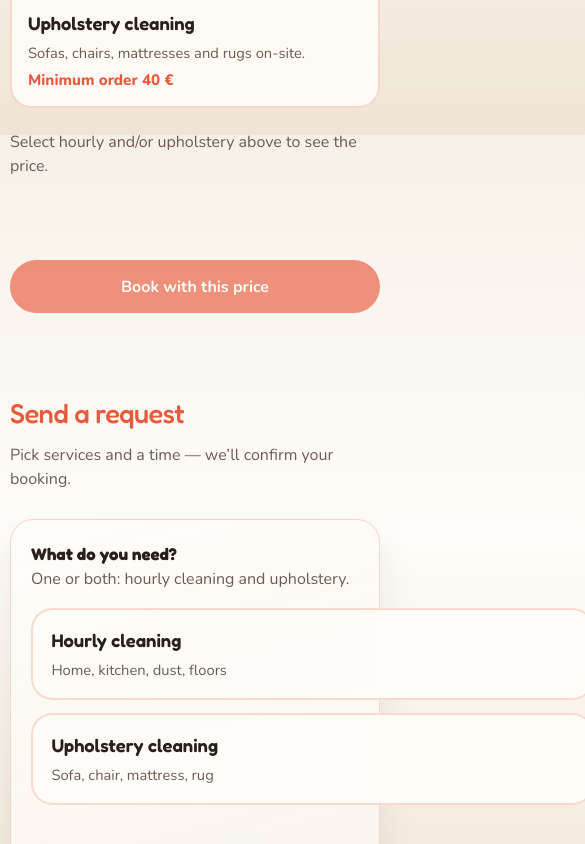
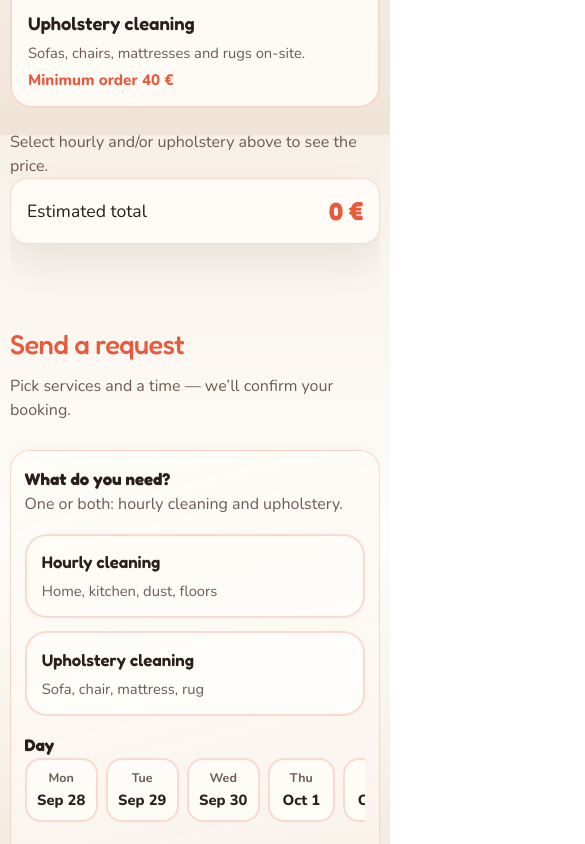
Before and after one commit to mrmogaragnar-art/missclean, a Next.js app: page / in a window 390 px wide. Shown: the part 2397-3241 px from the top of the page, 585 px wide, since content can reach past the window. Built offline with nearby package versions, Linux system fonts and the light colour scheme.

Commit message:
feat: sync calculator into booking form live and fix mobile overflow
Drop the apply button so selections flow straight into the form, and keep the booking panel within the phone screen width.

Co-authored-by: Cursor <cursoragent@cursor.com>

```diff
--- a/src/app/globals.css
+++ b/src/app/globals.css
@@ -791,7 +791,17 @@ main {
   margin: 0.25rem 0 0;
 }
 
+.book {
+  max-width: 100%;
+  min-width: 0;
+  overflow-x: hidden;
+}
+
 .book-panel {
+  width: 100%;
+  max-width: 100%;
+  min-width: 0;
+  box-sizing: border-box;
   padding: 1.35rem 1.25rem 1.45rem;
   border: 1px solid var(--line);
   border-radius: calc(var(--radius) + 0.2rem);
@@ -802,16 +812,22 @@ main {
       rgba(247, 240, 232, 0.88) 100%
     );
   box-shadow: var(--shadow);
+  overflow-x: hidden;
 }
 
 .slot-row {
   display: flex;
   flex-wrap: nowrap;
   gap: 0.5rem;
+  width: 100%;
+  max-width: 100%;
+  min-width: 0;
   overflow-x: auto;
+  overscroll-behavior-x: contain;
   padding-bottom: 0.35rem;
-  margin-bottom: 0.85rem;
+  margin: 0 0 0.35rem;
   -webkit-overflow-scrolling: touch;
+  scrollbar-width: thin;
 }
 
 .slot-chip {
@@ -1364,15 +1380,45 @@ main {
 .calc-total {
   display: flex;
   justify-content: space-between;
-  align-items: baseline;
+  align-items: center;
   gap: 1rem;
-  margin: 0 0 1rem;
+  width: 100%;
+  margin: 0;
   padding: 1rem 1.1rem;
   border: 1px solid var(--line);
   border-radius: 1.1rem;
   background: rgba(255, 253, 249, 0.92);
+  font: inherit;
   font-size: 1.1rem;
+  color: inherit;
+  text-align: left;
   box-shadow: var(--shadow);
+  cursor: pointer;
+  transition:
+    border-color 0.2s ease,
+    background 0.2s ease,
+    transform 0.15s ease;
+}
+
+.calc-total > span {
+  display: grid;
+  gap: 0.15rem;
+}
+
+.calc-total-hint {
+  font-style: normal;
+  font-size: 0.78rem;
+  font-weight: 700;
+  color: var(--terracotta);
+}
+
+.calc-total.is-live {
+  border-color: rgba(232, 90, 60, 0.45);
+  background: linear-gradient(
+    135deg,
+    rgba(255, 253, 249, 0.98) 0%,
+    rgba(232, 90, 60, 0.08) 100%
+  );
 }
 
 .calc-total.is-sticky {
@@ -1382,6 +1428,12 @@ main {
   backdrop-filter: blur(8px);
 }
 
+.calc-total:hover,
+.calc-total:focus-visible {
+  border-color: var(--terracotta);
+  outline: none;
+}
+
 .calc-total strong {
   font-family: var(--font-display), sans-serif;
   font-size: 1.8rem;
@@ -1391,11 +1443,31 @@ main {
 .booking-form {
   display: grid;
   gap: 1.1rem;
-  max-width: 40rem;
+  width: 100%;
+  max-width: min(40rem, 100%);
+  min-width: 0;
+}
+
+.booking-form > * {
+  min-width: 0;
+  max-width: 100%;
+}
+
+.booking-form .field,
+.booking-form input,
+.booking-form textarea,
+.booking-form .btn {
+  max-width: 100%;
+  box-sizing: border-box;
 }
 
 .book .section-head {
-  max-width: 40rem;
+  max-width: min(40rem, 100%);
+}
+
+.book-panel .service-pick {
+  width: 100%;
+  margin-bottom: 0;
 }
 
 .form-summary {
@@ -1404,6 +1476,8 @@ main {
   border: 1px solid rgba(232, 90, 60, 0.18);
   border-radius: calc(var(--radius) - 0.15rem);
   background: rgba(255, 253, 249, 0.72);
+  overflow-wrap: anywhere;
+  word-break: break-word;
 }
 
 .form-summary.is-from-calc {
@@ -1730,6 +1804,39 @@ main {
 @media (max-width: 719px) {
   main {
     width: min(1120px, calc(100% - 1.25rem));
+    max-width: 100%;
+    overflow-x: hidden;
+  }
+
+  .book-panel {
+    padding: 1rem 0.85rem 1.15rem;
+    border-radius: var(--radius);
+  }
+
+  .book-panel .service-pick-card {
+    grid-template-columns: 1fr;
+  }
+
+  .book-panel .service-pick-body-solo {
+    padding: 0.9rem 0.95rem;
+  }
+
+  .book-panel .service-pick-title {
+    font-size: 1.05rem;
+  }
+
+  .form-summary {
+    padding: 0.85rem 0.9rem;
+    font-size: 0.92rem;
+  }
+
+  .slot-chip {
+    min-width: 4.2rem;
+    padding: 0.55rem 0.65rem;
+  }
+
+  .hours-stepper {
+    max-width: 100%;
   }
 
   .site-header {
@@ -1901,7 +2008,6 @@ main {
     bottom: 0.5rem;
   }
 
-  .calc-apply,
   .booking-form .btn {
     width: 100%;
   }
--- a/src/components/BookingForm.tsx
+++ b/src/components/BookingForm.tsx
@@ -13,7 +13,7 @@ import {
 import { formatDayLabel, getBookableDays } from "@/lib/slots";
 
 export type CalcSnapshot = {
-  /** Changes on every "Use in form" click so the form always re-syncs */
+  /** Changes whenever the calculator selection updates */
   id: number;
   wantHourly: boolean;
   wantDry: boolean;
@@ -56,6 +56,7 @@ export function BookingForm({ snapshot }: Props) {
 
   useEffect(() => {
     if (!snapshot) return;
+    const hasOrder = snapshot.wantHourly || snapshot.wantDry;
     setWantHourly(snapshot.wantHourly);
     setWantDry(snapshot.wantDry);
     setHours(snapshot.hours);
@@ -63,10 +64,9 @@ export function BookingForm({ snapshot }: Props) {
     setBothSides([...(snapshot.bothSides ?? [])]);
     setCarpetSqm(snapshot.carpetSqm ?? 0);
     setTotalLabel(snapshot.totalLabel || "");
-    setFromCalculator(true);
-    setStep(1);
+    setFromCalculator(hasOrder);
     setStepError(false);
-    setStatus("idle");
+    // Keep contact step if user is already filling it
   }, [snapshot?.id]); // eslint-disable-line react-hooks/exhaustive-deps
 
   function hourlyPart(): number {
--- a/src/components/Calculator.tsx
+++ b/src/components/Calculator.tsx
@@ -54,7 +54,8 @@ export type CalcApplyPayload = {
 };
 
 type Props = {
-  onApply: (payload: CalcApplyPayload) => void;
+  /** Live sync into the booking form below */
+  onChange: (payload: CalcApplyPayload) => void;
 };
 
 function readServiceFromHash(): ServiceType | null {
@@ -65,7 +66,7 @@ function readServiceFromHash(): ServiceType | null {
   return null;
 }
 
-export function Calculator({ onApply }: Props) {
+export function Calculator({ onChange }: Props) {
   const { t } = useI18n();
   const [wantHourly, setWantHourly] = useState(false);
   const [wantDry, setWantDry] = useState(false);
@@ -106,7 +107,6 @@ export function Calculator({ onApply }: Props) {
 
   const dryReady = wantDry && (items.length > 0 || carpetSqm > 0);
   const hourlyReady = wantHourly;
-  const canApply = hourlyReady || dryReady;
 
   const dryTotalLabel = useMemo(() => {
     if (!dryReady) return "0 €";
@@ -148,6 +148,31 @@ export function Calculator({ onApply }: Props) {
     carpetSqm,
     dryRange,
     t.calculator.carpetPriceNote,
+  ]);
+
+  useEffect(() => {
+    const dryFrom = dryReady ? dryRange.from : 0;
+    onChange({
+      wantHourly: hourlyReady,
+      wantDry: dryReady,
+      hours: hourlyReady ? hours : siteConfig.prices.minHours,
+      items: dryReady ? [...items] : [],
+      bothSides: dryReady ? [...bothSides] : [],
+      carpetSqm: dryReady ? carpetSqm : 0,
+      total: (hourlyReady ? hourlyTotal : 0) + dryFrom,
+      totalLabel,
+    });
+  }, [
+    onChange,
+    hourlyReady,
+    dryReady,
+    hours,
+    items,
+    bothSides,
+    carpetSqm,
+    dryRange.from,
+    hourlyTotal,
+    totalLabel,
   ]);
 
   const carpetScale =
@@ -467,32 +492,20 @@ export function Calculator({ onApply }: Props) {
         <p className="muted calc-empty-hint">{t.calculator.pickBothHint}</p>
       ) : null}
 
-      <div className="calc-total is-sticky">
-        <span>{t.calculator.total}</span>
-        <strong>{totalLabel}</strong>
-      </div>
-
       <button
         type="button"
-        className="btn btn-primary calc-apply"
-        disabled={!canApply}
+        className={`calc-total is-sticky ${hourlyReady || dryReady ? "is-live" : ""}`}
         onClick={() => {
-          if (!canApply) return;
-          const dryFrom = dryReady ? dryRange.from : 0;
-          onApply({
-            wantHourly,
-            wantDry: dryReady,
-            hours: wantHourly ? hours : siteConfig.prices.minHours,
-            items: dryReady ? [...items] : [],
-            bothSides: dryReady ? [...bothSides] : [],
-            carpetSqm: dryReady ? carpetSqm : 0,
-            total: (wantHourly ? hourlyTotal : 0) + dryFrom,
-            totalLabel,
-          });
           document.getElementById("book")?.scrollIntoView({ behavior: "smooth" });
         }}
       >
-        {t.calculator.useInForm}
+        <span>
+          {t.calculator.total}
+          {(hourlyReady || dryReady) ? (
+            <em className="calc-total-hint">{t.calculator.syncedHint}</em>
+          ) : null}
+        </span>
+        <strong>{totalLabel}</strong>
       </button>
     </section>
   );
--- a/src/components/HomePage.tsx
+++ b/src/components/HomePage.tsx
@@ -1,10 +1,10 @@
 "use client";
 
-import { useState } from "react";
+import { useCallback, useState } from "react";
 import { AnimatedBackground } from "@/components/AnimatedBackground";
 import { BeforeAfter } from "@/components/BeforeAfter";
 import { BookingForm, type CalcSnapshot } from "@/components/BookingForm";
-import { Calculator } from "@/components/Calculator";
+import { Calculator, type CalcApplyPayload } from "@/components/Calculator";
 import { Contact } from "@/components/Contact";
 import { Faq } from "@/components/Faq";
 import { FloatingWhatsApp } from "@/components/FloatingWhatsApp";
@@ -15,14 +15,31 @@ import { Services } from "@/components/Services";
 import { VisitTracker } from "@/components/VisitTracker";
 import { Works } from "@/components/Works";
 
+function sameSnapshot(
+  prev: CalcSnapshot | null,
+  next: CalcApplyPayload,
+): boolean {
+  if (!prev) return false;
+  return (
+    prev.wantHourly === next.wantHourly &&
+    prev.wantDry === next.wantDry &&
+    prev.hours === next.hours &&
+    prev.carpetSqm === next.carpetSqm &&
+    prev.totalLabel === next.totalLabel &&
+    prev.items.join() === next.items.join() &&
+    prev.bothSides.join() === next.bothSides.join()
+  );
+}
+
 export function HomePage() {
   const [snapshot, setSnapshot] = useState<CalcSnapshot | null>(null);
 
-  function applyFromCalculator(
-    payload: Omit<CalcSnapshot, "id">,
-  ) {
-    setSnapshot({ ...payload, id: Date.now() });
-  }
+  const syncFromCalculator = useCallback((payload: CalcApplyPayload) => {
+    setSnapshot((prev) => {
+      if (sameSnapshot(prev, payload)) return prev;
+      return { ...payload, id: Date.now() };
+    });
+  }, []);
 
   return (
     <>
@@ -32,7 +49,7 @@ export function HomePage() {
       <main>
         <Hero />
         <BeforeAfter />
-        <Calculator onApply={applyFromCalculator} />
+        <Calculator onChange={syncFromCalculator} />
         <BookingForm snapshot={snapshot} />
         <Works />
         <Services />
--- a/src/messages/en.json
+++ b/src/messages/en.json
@@ -87,7 +87,8 @@
       "mattress_single": "Single mattress",
       "mattress_double": "Double mattress"
     },
-    "useInForm": "Book with this price"
+    "useInForm": "Go to booking",
+    "syncedHint": "already in the form below · tap"
   },
   "form": {
     "title": "Send a request",
--- a/src/messages/es.json
+++ b/src/messages/es.json
@@ -87,7 +87,8 @@
       "mattress_single": "Colchón individual",
       "mattress_double": "Colchón doble"
     },
-    "useInForm": "Ir a reservar con este precio"
+    "useInForm": "Ir a reservar",
+    "syncedHint": "ya en el formulario · toca aquí"
   },
   "form": {
     "title": "Deja tu solicitud",
--- a/src/messages/ru.json
+++ b/src/messages/ru.json
@@ -87,7 +87,8 @@
       "mattress_single": "Матрас односпальный",
       "mattress_double": "Матрас двуспальный"
     },
-    "useInForm": "К записи с этой ценой"
+    "useInForm": "К записи",
+    "syncedHint": "уже в форме ниже · нажмите"
   },
   "form": {
     "title": "Оставьте заявку",
--- a/src/messages/uk.json
+++ b/src/messages/uk.json
@@ -87,7 +87,8 @@
       "mattress_single": "Матрац односпальний",
       "mattress_double": "Матрац двоспальний"
     },
-    "useInForm": "До запису з цією ціною"
+    "useInForm": "До запису",
+    "syncedHint": "вже у формі нижче · натисніть"
   },
   "form": {
     "title": "Залиште заявку",
```
Also changed, not shown: 1 other file (tests, documents, lock files or other folders).
